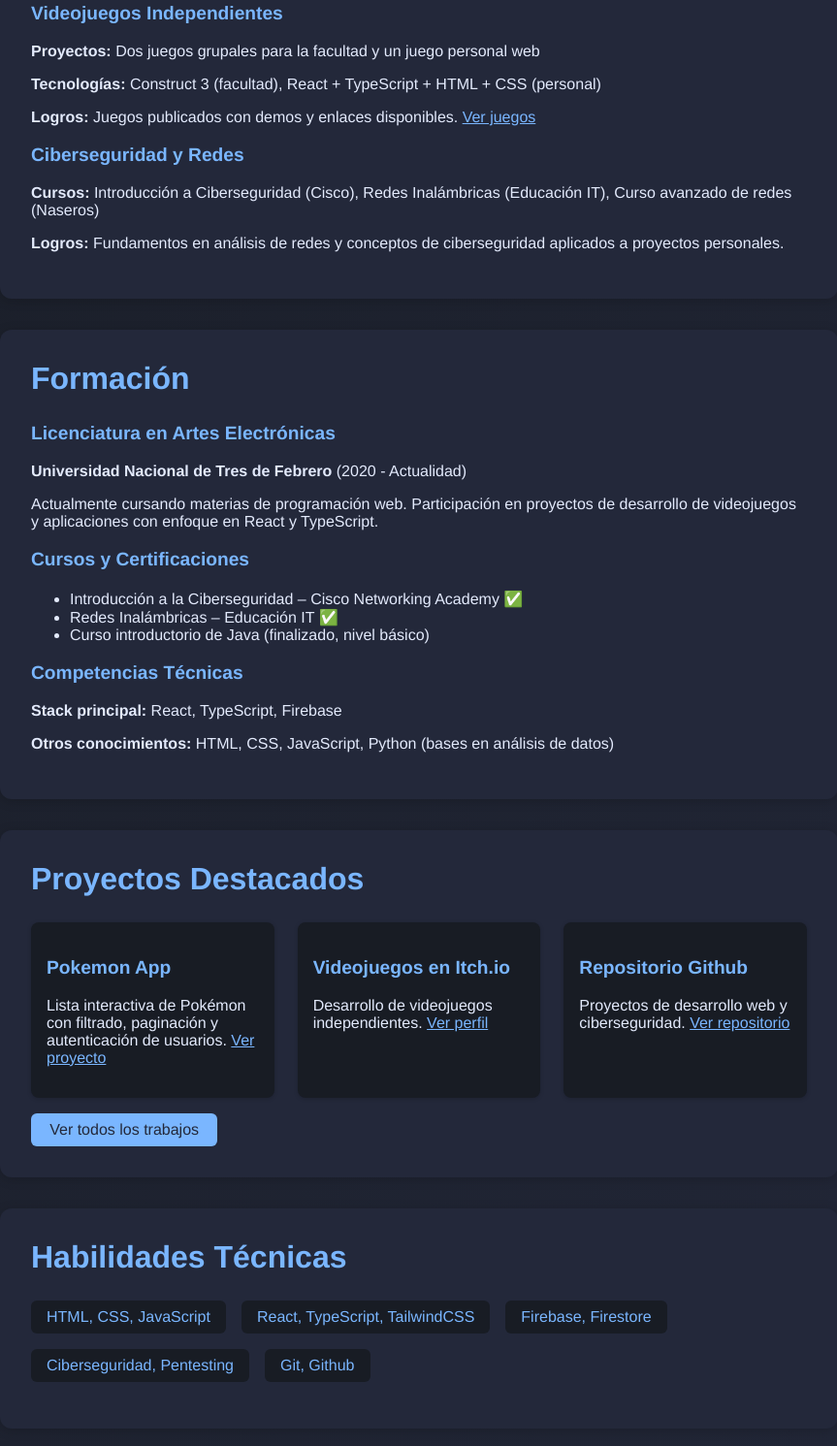
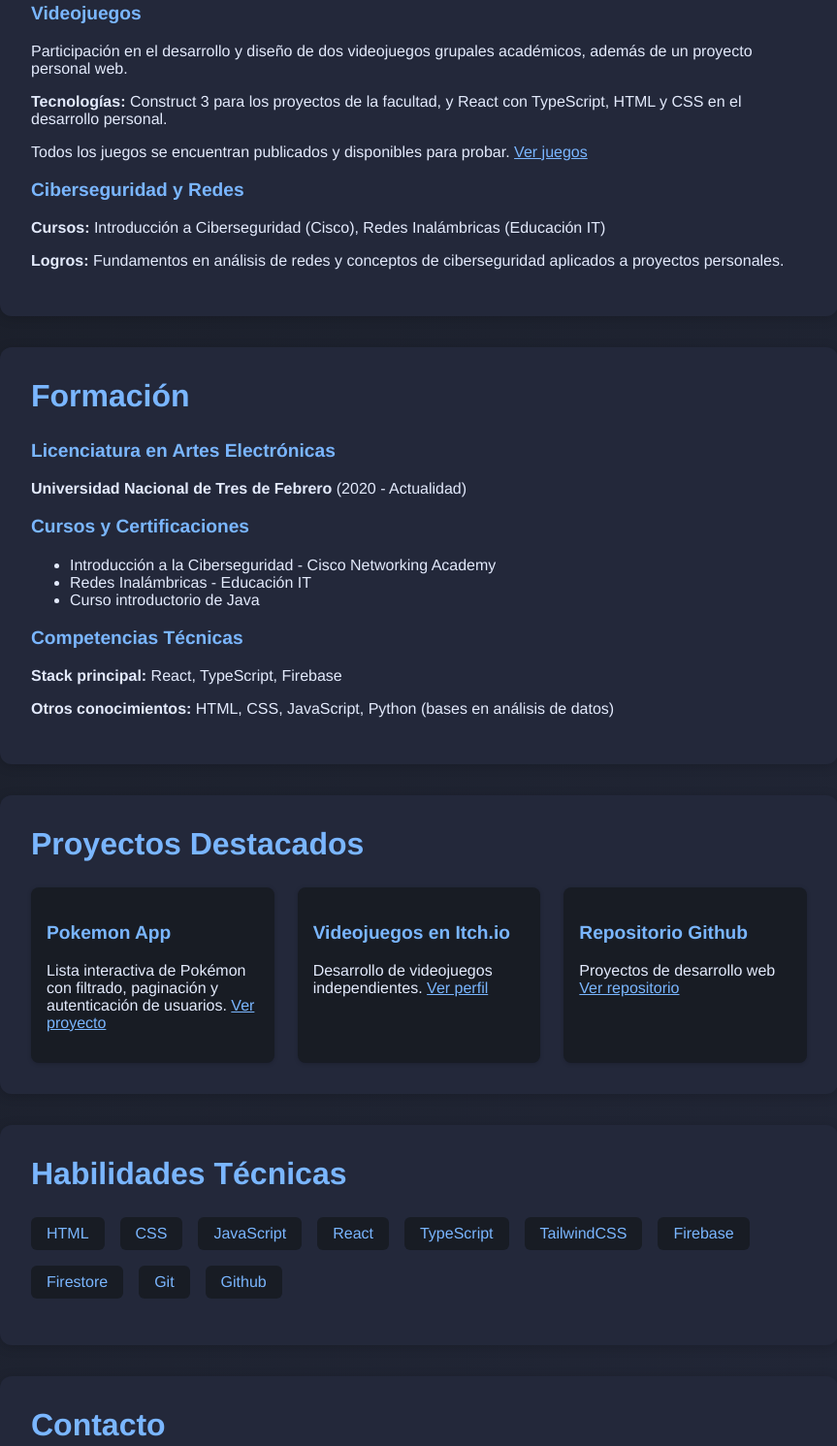
Before and after one commit to FrancoRigante01/Portfolio, a plain HTML site: page index.html in a window 1280 px wide. Shown: the part 1024-2515 px from the top of the page at 97% size, without its empty margins (208-1071 px from the left). Drawn offline with Linux system fonts and the light colour scheme.

Commit message:
mejora en el html

```diff
--- a/index.html
+++ b/index.html
@@ -61,15 +61,15 @@
                 </div>
 
                 <div class="experiencia-item">
-                    <h3>Videojuegos Independientes</h3>
-                    <p><strong>Proyectos:</strong> Dos juegos grupales para la facultad y un juego personal web</p>
-                    <p><strong>Tecnologías:</strong> Construct 3 (facultad), React + TypeScript + HTML + CSS (personal)</p>
-                    <p><strong>Logros:</strong> Juegos publicados con demos y enlaces disponibles. <a href="https://mariscalchino.itch.io/" target="_blank">Ver juegos</a></p>
+                    <h3>Videojuegos</h3>
+                    <p>Participación en el desarrollo y diseño de dos videojuegos grupales académicos, además de un proyecto personal web.</p>
+                    <p><strong>Tecnologías:</strong> Construct 3 para los proyectos de la facultad, y React con TypeScript, HTML y CSS en el desarrollo personal.</p>
+                    <p>Todos los juegos se encuentran publicados y disponibles para probar. <a href="https://mariscalchino.itch.io/" target="_blank">Ver juegos</a></p>
                 </div>
 
                 <div class="experiencia-item">
                     <h3>Ciberseguridad y Redes</h3>
-                    <p><strong>Cursos:</strong> Introducción a Ciberseguridad (Cisco), Redes Inalámbricas (Educación IT), Curso avanzado de redes (Naseros)</p>
+                    <p><strong>Cursos:</strong> Introducción a Ciberseguridad (Cisco), Redes Inalámbricas (Educación IT)</p>
                     <p><strong>Logros:</strong> Fundamentos en análisis de redes y conceptos de ciberseguridad aplicados a proyectos personales.</p>
                 </div>
             </section>
@@ -81,15 +81,14 @@
             <div class="formacion-item">
                 <h3>Licenciatura en Artes Electrónicas</h3>
                 <p><strong>Universidad Nacional de Tres de Febrero</strong> (2020 - Actualidad)</p>
-                <p>Actualmente cursando materias de programación web. Participación en proyectos de desarrollo de videojuegos y aplicaciones con enfoque en React y TypeScript.</p>
             </div>
 
             <div class="formacion-item">
                 <h3>Cursos y Certificaciones</h3>
                 <ul>
-                    <li>Introducción a la Ciberseguridad – Cisco Networking Academy ✅</li>
-                    <li>Redes Inalámbricas – Educación IT ✅</li>
-                    <li>Curso introductorio de Java (finalizado, nivel básico)</li>
+                    <li>Introducción a la Ciberseguridad - Cisco Networking Academy</li>
+                    <li>Redes Inalámbricas - Educación IT</li>
+                    <li>Curso introductorio de Java</li>
                 </ul>
             </div>
 
@@ -113,20 +112,24 @@
                 </div>
                 <div class="proyecto">
                     <h3>Repositorio Github</h3>
-                    <p>Proyectos de desarrollo web y ciberseguridad. <a href="https://github.com/FrancoRigante01" target="_blank">Ver repositorio</a></p>
+                    <p>Proyectos de desarrollo web <a href="https://github.com/FrancoRigante01" target="_blank">Ver repositorio</a></p>
                 </div>
             </div>
-            <a href="trabajos.html" class="btn" target="_blank">Ver todos los trabajos</a>
         </section>
 
         <section id="habilidades">
             <h2>Habilidades Técnicas</h2>
             <ul class="skills-list">
-                <li>HTML, CSS, JavaScript</li>
-                <li>React, TypeScript, TailwindCSS</li>
-                <li>Firebase, Firestore</li>
-                <li>Ciberseguridad, Pentesting</li>
-                <li>Git, Github</li>
+                <li>HTML</li>
+                <li>CSS</li>
+                <li>JavaScript</li>
+                <li>React</li>
+                <li>TypeScript</li>
+                <li>TailwindCSS</li>
+                <li>Firebase</li>
+                <li>Firestore</li>
+                <li>Git</li>
+                <li>Github</li>
             </ul>
         </section>
 
```
